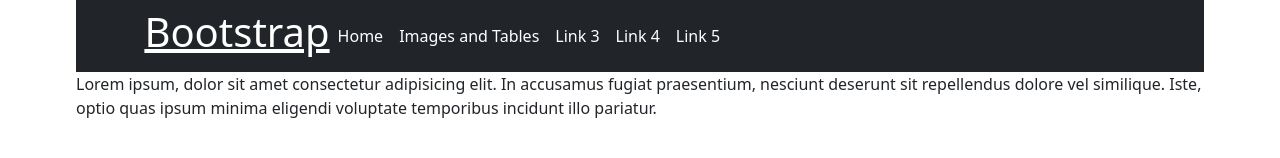
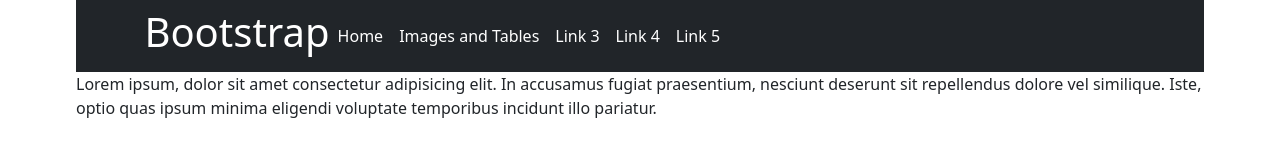
Before and after one commit to mholst07/ADD103, a plain HTML site: page ADD 103/bootstrap/index.html in a window 1280 px wide. Shown: the top 158 px of the page. Drawn offline with nearby package versions, Linux system fonts and the light colour scheme.

Commit message:
Add files via upload

```diff
--- a/ADD 103/bootstrap/styles.css
+++ b/ADD 103/bootstrap/styles.css
@@ -7,7 +7,7 @@
   height: auto;
 }
 
-h1 {
+nav > h1 {
   text-align: center;
   text-decoration: underline;
 }
```
